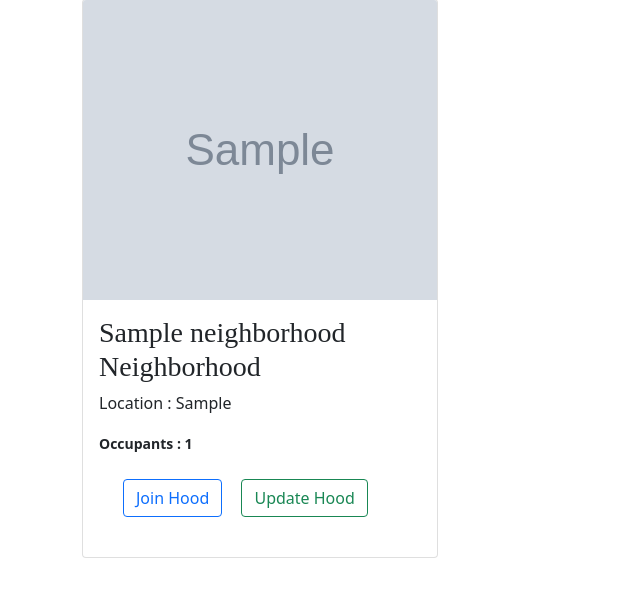
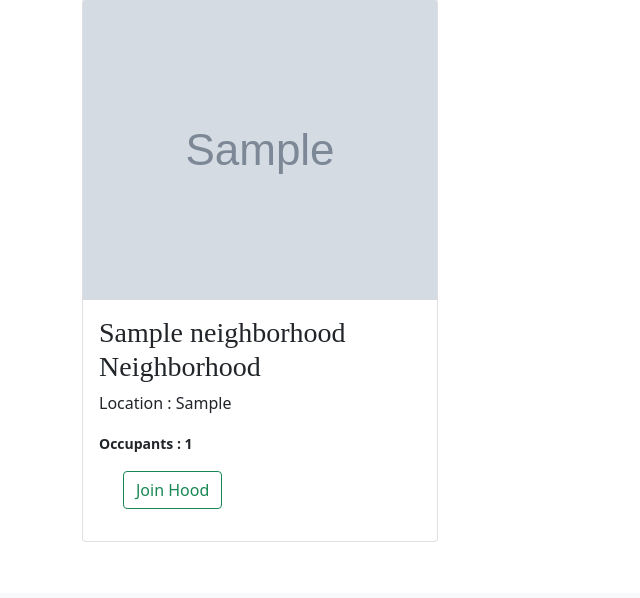
Before and after one commit to Nyawira-Wachira/Neighborhood-Watch, a Django app: page /hood/ in a window 1280 px wide. Shown: the part 207-805 px from the top of the page, without its empty margins (0-640 px from the left). Run offline with Django 4.2, Linux system fonts and the light colour scheme; tables that the repository leaves empty hold one stand-in row (Sample ...); some web fonts are replaced.

Commit message:
New updates.

```diff
--- a/watch/templates/hood.html
+++ b/watch/templates/hood.html
@@ -16,8 +16,7 @@
                     <p class="card-text">Location : {{hood.location}}</p>
                   <small><strong>Occupants : {{hood.occupants_count}}</strong></small>
                   <div class="container my-3">
-                    <a href="{% url 'home' %}" class="btn btn-outline-primary my-2" style="margin-right:5px">Join Hood</a>
-                    <a href="{% url 'hoodupdate' %}" class="btn btn-outline-success my-2" style="margin-left:10px">Update Hood</a>
+                    <a href="{% url 'home' %}" class="btn btn-outline-success">Join Hood</a>
                  </div>
 
                 </div>
```
